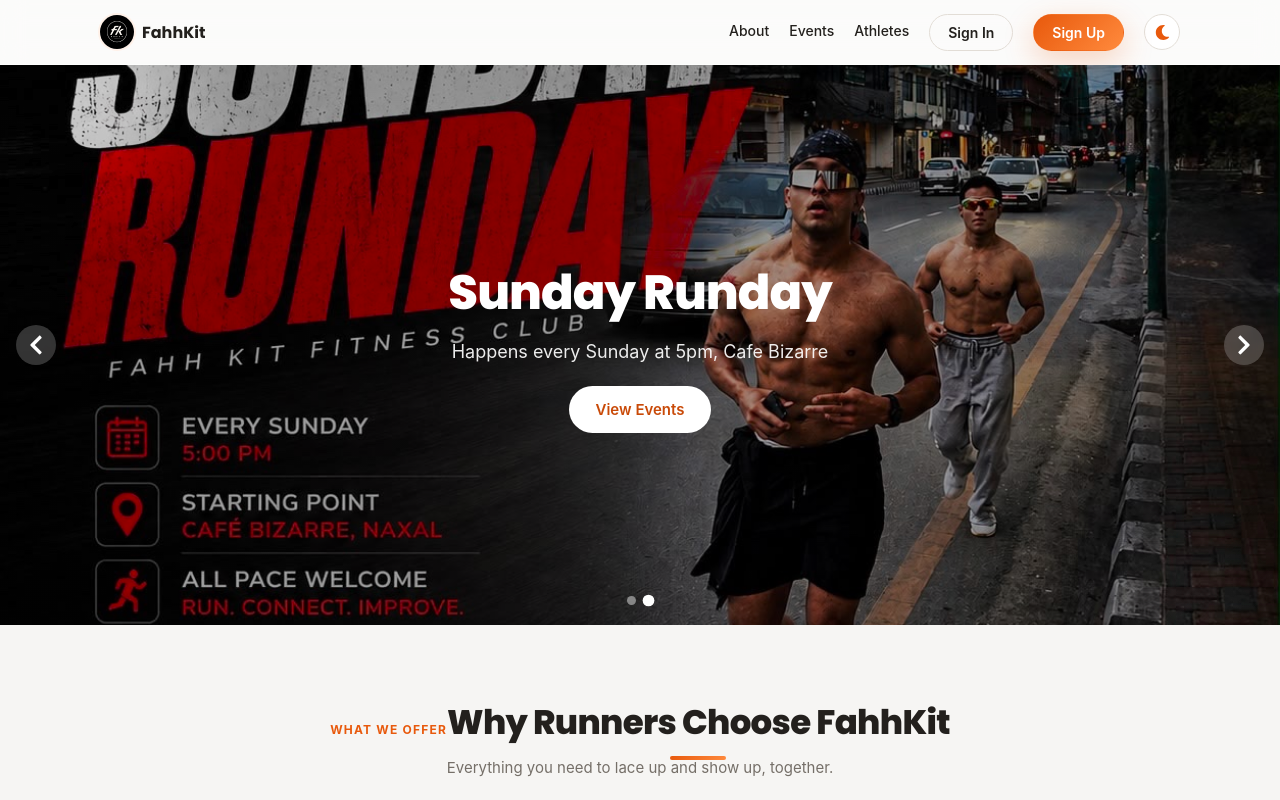
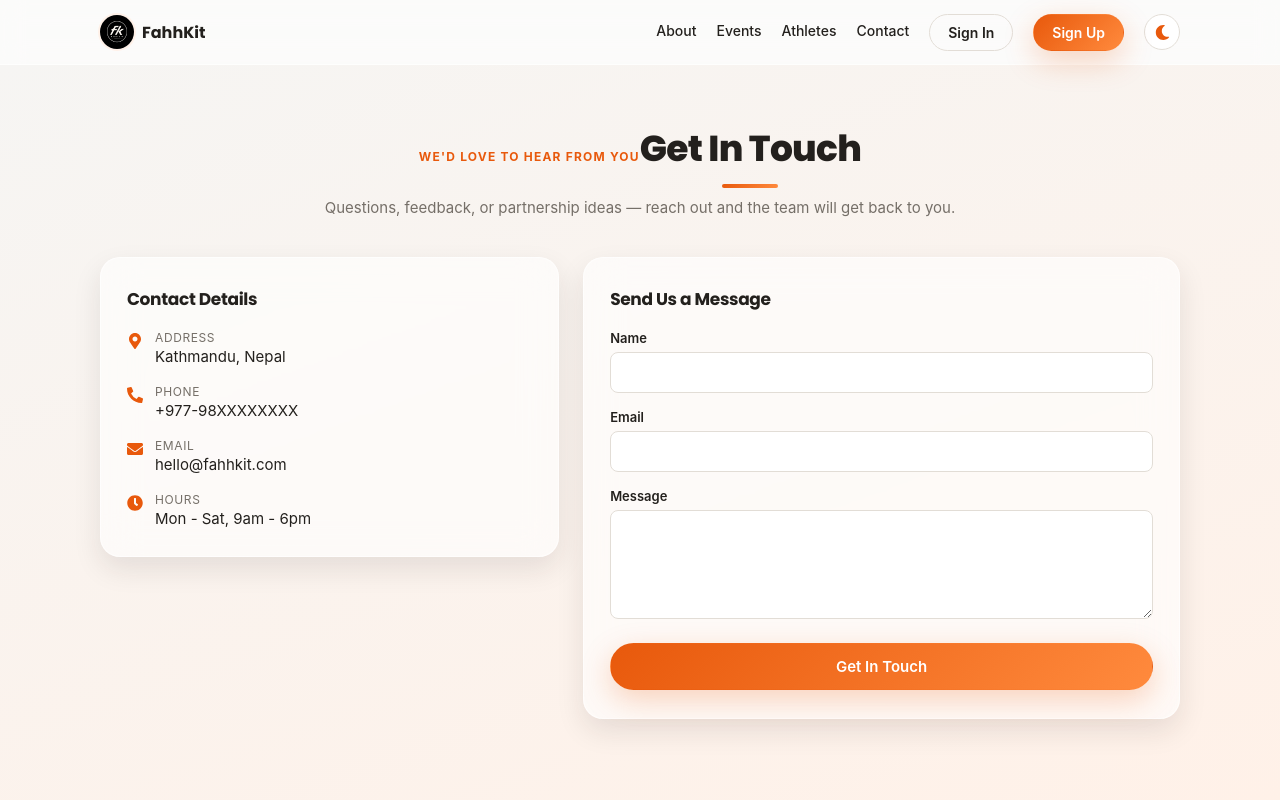
Before and after one commit to Jojan3990/fahhkit-frontend, a React (Vite) app: page /contact in a window 1280 px wide. Before the commit this address led to /. Shown: the top 800 px of the page. Built offline with nearby package versions, Linux system fonts and the light colour scheme.

Commit message:
fix: Design changes

```diff
--- a/src/App.jsx
+++ b/src/App.jsx
@@ -12,6 +12,7 @@
 import AthleteSearchPage from "./pages/AthleteSearchPage";
 import AthleteProfilePage from "./pages/AthleteProfilePage";
 import HistoryPage from "./pages/HistoryPage";
+import ContactPage from "./pages/ContactPage";
 
 export default function App() {
   useEffect(() => {
@@ -31,6 +32,7 @@
       <Route path="/athletes" element={<AthleteSearchPage />} />
       <Route path="/athletes/:userId" element={<AthleteProfilePage />} />
       <Route path="/history" element={<HistoryPage />} />
+      <Route path="/contact" element={<ContactPage />} />
       <Route path="*" element={<Navigate to="/" replace />} />
     </Routes>
   );
--- a/src/components/Footer.css
+++ b/src/components/Footer.css
@@ -2,19 +2,29 @@
   margin-top: auto;
   border-top: 1px solid var(--border);
   background: var(--card);
-  padding: 48px 0 0;
+  padding: 64px 0 0;
 }
 
 .footer-grid {
   display: grid;
   grid-template-columns: 1.4fr 1fr 1fr;
   gap: 32px;
-  padding-bottom: 32px;
+  padding-bottom: 56px;
 }
 
 .footer-brand .footer-logo {
+  display: flex;
+  align-items: center;
+  gap: 10px;
   font-weight: 800;
   font-size: 18px;
+}
+
+.footer-logo-img {
+  width: 32px;
+  height: 32px;
+  border-radius: 50%;
+  object-fit: cover;
 }
 
 .footer-brand p {
@@ -54,7 +64,8 @@
 
 .footer-bottom {
   border-top: 1px solid var(--border);
-  padding: 18px 0;
+  margin-top: 8px;
+  padding: 28px 0;
   font-size: 13px;
 }
 
--- a/src/components/Footer.jsx
+++ b/src/components/Footer.jsx
@@ -7,8 +7,11 @@
     <footer className="site-footer">
       <div className="section-inner footer-grid">
         <div className="footer-brand">
-          <span className="footer-logo">🏃 FahhKit</span>
-          <p>Say fk it and get it done — a run club for every pace.</p>
+          <span className="footer-logo">
+            <img src="/logo.png" alt="FahhKit" className="footer-logo-img" />
+            FahhKit
+          </span>
+          <p>Getting it done is what we live by!</p>
         </div>
 
         <div className="footer-col">
--- a/src/components/Navbar.jsx
+++ b/src/components/Navbar.jsx
@@ -77,6 +77,9 @@
           <Link to="/athletes" onClick={close}>
             Athletes
           </Link>
+          <Link to="/contact" onClick={close}>
+            Contact
+          </Link>
           {isAuthed ? (
             <div className="navbar-user-menu" ref={userMenuRef}>
               <button
--- /dev/null
+++ b/src/pages/ContactPage.css
@@ -0,0 +1,103 @@
+.contact-wrap {
+  min-height: calc(100vh - var(--header-h));
+  padding: 56px 0 80px;
+  background: linear-gradient(160deg, var(--bg) 0%, var(--brand-light) 100%);
+}
+
+.contact-grid {
+  display: grid;
+  grid-template-columns: 1fr 1.3fr;
+  gap: 24px;
+  align-items: start;
+}
+
+.contact-info,
+.contact-form-card {
+  padding: 28px 26px;
+}
+
+.contact-info h3,
+.contact-form-card h3 {
+  margin: 0 0 18px;
+  font-size: 17px;
+}
+
+.contact-details-list {
+  list-style: none;
+  margin: 0;
+  padding: 0;
+  display: flex;
+  flex-direction: column;
+  gap: 18px;
+}
+
+.contact-details-list li {
+  display: flex;
+  align-items: flex-start;
+  gap: 12px;
+}
+
+.contact-details-list svg {
+  color: var(--brand);
+  flex-shrink: 0;
+  margin-top: 3px;
+  font-size: 16px;
+}
+
+.contact-detail-label {
+  display: block;
+  font-size: 12px;
+  text-transform: uppercase;
+  letter-spacing: 0.05em;
+  color: var(--muted);
+}
+
+.contact-detail-value {
+  display: block;
+  font-size: 15px;
+  color: var(--text);
+  margin-top: 2px;
+}
+
+.contact-form-card .field {
+  margin-bottom: 16px;
+}
+
+.contact-form-card label {
+  display: block;
+  font-size: 13px;
+  font-weight: 600;
+  margin-bottom: 6px;
+}
+
+.contact-form-card input,
+.contact-form-card textarea {
+  width: 100%;
+  padding: 11px 12px;
+  border: 1px solid var(--border);
+  border-radius: 8px;
+  font-size: 14px;
+  font-family: inherit;
+  background: var(--card);
+  color: var(--text);
+  resize: vertical;
+}
+
+.contact-form-card input:focus,
+.contact-form-card textarea:focus {
+  outline: none;
+  border-color: var(--brand);
+  box-shadow: 0 0 0 3px var(--focus-ring);
+}
+
+.contact-form-card .btn-block {
+  font-size: 15px;
+  padding: 13px;
+  margin-top: 4px;
+}
+
+@media (max-width: 800px) {
+  .contact-grid {
+    grid-template-columns: 1fr;
+  }
+}
--- /dev/null
+++ b/src/pages/ContactPage.jsx
@@ -0,0 +1,125 @@
+import { useState } from "react";
+import { FaMapMarkerAlt, FaPhoneAlt, FaEnvelope, FaClock } from "react-icons/fa";
+import { postJson, ApiError } from "../api/client";
+import Navbar from "../components/Navbar";
+import SectionTitle from "../components/SectionTitle";
+import "./ContactPage.css";
+
+const INITIAL_FORM = { name: "", email: "", message: "" };
+
+// TODO: replace with real details when available
+const CONTACT_DETAILS = [
+  { icon: FaMapMarkerAlt, label: "Address", value: "Kathmandu, Nepal" },
+  { icon: FaPhoneAlt, label: "Phone", value: "+977-98XXXXXXXX" },
+  { icon: FaEnvelope, label: "Email", value: "hello@fahhkit.com" },
+  { icon: FaClock, label: "Hours", value: "Mon - Sat, 9am - 6pm" },
+];
+
+export default function ContactPage() {
+  const [form, setForm] = useState(INITIAL_FORM);
+  const [submitting, setSubmitting] = useState(false);
+  const [banner, setBanner] = useState(null);
+
+  function handleChange(e) {
+    const { name, value } = e.target;
+    setForm((prev) => ({ ...prev, [name]: value }));
+  }
+
+  async function handleSubmit(e) {
+    e.preventDefault();
+    setBanner(null);
+    if (!e.target.reportValidity()) return;
+
+    setSubmitting(true);
+    try {
+      await postJson("/v1/contact", form);
+      setForm(INITIAL_FORM);
+      setBanner({ kind: "success", message: "Thanks for reaching out! We'll get back to you soon." });
+    } catch (err) {
+      const message = err instanceof ApiError ? err.message : "Could not send your message. Please try again.";
+      setBanner({ kind: "error", message });
+    } finally {
+      setSubmitting(false);
+    }
+  }
+
+  return (
+    <>
+      <Navbar />
+      <div className="contact-wrap">
+        <div className="section-inner">
+          <SectionTitle
+            eyebrow="We'd Love to Hear From You"
+            title="Get In Touch"
+            subtitle="Questions, feedback, or partnership ideas — reach out and the team will get back to you."
+          />
+
+          <div className="contact-grid">
+            <div className="contact-info glass-card" data-aos="fade-up">
+              <h3>Contact Details</h3>
+              <ul className="contact-details-list">
+                {CONTACT_DETAILS.map(({ icon: Icon, label, value }) => (
+                  <li key={label}>
+                    <Icon />
+                    <div>
+                      <span className="contact-detail-label">{label}</span>
+                      <span className="contact-detail-value">{value}</span>
+                    </div>
+                  </li>
+                ))}
+              </ul>
+            </div>
+
+            <div className="contact-form-card glass-card" data-aos="fade-up" data-aos-delay="100">
+              <h3>Send Us a Message</h3>
+
+              {banner && <div className={`banner ${banner.kind}`}>{banner.message}</div>}
+
+              <form onSubmit={handleSubmit} noValidate>
+                <div className="field">
+                  <label htmlFor="name">Name</label>
+                  <input
+                    id="name"
+                    name="name"
+                    type="text"
+                    autoComplete="name"
+                    value={form.name}
+                    onChange={handleChange}
+                    required
+                  />
+                </div>
+                <div className="field">
+                  <label htmlFor="email">Email</label>
+                  <input
+                    id="email"
+                    name="email"
+                    type="email"
+                    autoComplete="email"
+                    value={form.email}
+                    onChange={handleChange}
+                    required
+                  />
+                </div>
+                <div className="field">
+                  <label htmlFor="message">Message</label>
+                  <textarea
+                    id="message"
+                    name="message"
+                    rows={5}
+                    value={form.message}
+                    onChange={handleChange}
+                    required
+                  />
+                </div>
+
+                <button type="submit" className="btn btn-primary btn-block" disabled={submitting}>
+                  {submitting ? "Sending..." : "Get In Touch"}
+                </button>
+              </form>
+            </div>
+          </div>
+        </div>
+      </div>
+    </>
+  );
+}
--- a/src/pages/LandingPage.css
+++ b/src/pages/LandingPage.css
@@ -157,6 +157,75 @@
   background: rgba(255, 255, 255, 0.12);
 }
 
+.whatsapp-band {
+  position: relative;
+  overflow: hidden;
+  background: linear-gradient(135deg, #1f8a4c 0%, #25d366 100%);
+  padding: 56px 0;
+}
+
+.whatsapp-blob-a,
+.whatsapp-blob-b {
+  background: rgba(255, 255, 255, 0.25);
+}
+
+.whatsapp-blob-a {
+  width: 240px;
+  height: 240px;
+  top: -70px;
+  left: -50px;
+}
+
+.whatsapp-blob-b {
+  width: 200px;
+  height: 200px;
+  bottom: -60px;
+  right: -30px;
+  animation-delay: -5s;
+}
+
+.whatsapp-inner {
+  position: relative;
+  z-index: 1;
+  display: flex;
+  align-items: center;
+  justify-content: space-between;
+  gap: 24px;
+  flex-wrap: wrap;
+}
+
+.whatsapp-inner h2 {
+  margin: 0 0 6px;
+  font-size: clamp(22px, 3.5vw, 30px);
+  color: #fff;
+}
+
+.whatsapp-inner p {
+  margin: 0;
+  max-width: 480px;
+  color: rgba(255, 255, 255, 0.85);
+}
+
+.whatsapp-inner .btn {
+  display: inline-flex;
+  align-items: center;
+  gap: 8px;
+  white-space: nowrap;
+  color: #1f8a4c;
+  background: #fff;
+}
+
+.whatsapp-inner .btn:hover {
+  background: rgba(255, 255, 255, 0.9);
+}
+
+@media (max-width: 560px) {
+  .whatsapp-inner {
+    flex-direction: column;
+    align-items: flex-start;
+  }
+}
+
 .btn-lg {
   padding: 13px 26px;
   font-size: 15px;
--- a/src/pages/LandingPage.jsx
+++ b/src/pages/LandingPage.jsx
@@ -1,5 +1,6 @@
 import { useEffect, useState } from "react";
 import { Link } from "react-router-dom";
+import { FaWhatsapp } from "react-icons/fa";
 import Navbar from "../components/Navbar";
 import Carousel from "../components/Carousel";
 import SectionTitle from "../components/SectionTitle";
@@ -36,6 +37,9 @@
     ),
   },
 ];
+
+// TODO: replace with the real WhatsApp community invite link
+const WHATSAPP_COMMUNITY_URL = "https://chat.whatsapp.com/REPLACE_ME";
 
 const FEATURES = [
   { icon: "👟", title: "Group Runs", text: "Weekly runs for every pace, from beginners to seasoned racers." },
@@ -158,6 +162,28 @@
         </div>
       </section>
 
+      <section className="whatsapp-band">
+        <span className="blob whatsapp-blob-a" aria-hidden="true" />
+        <span className="blob whatsapp-blob-b" aria-hidden="true" />
+        <div className="section-inner whatsapp-inner" data-aos="zoom-in">
+          <div>
+            <h2>Join Our WhatsApp Community</h2>
+            <p>
+              Connect with like-minded wellness enthusiasts, get exclusive tips and stay updated with our latest
+              events
+            </p>
+          </div>
+          <a
+            href={WHATSAPP_COMMUNITY_URL}
+            target="_blank"
+            rel="noopener noreferrer"
+            className="btn btn-primary btn-lg"
+          >
+            <FaWhatsapp /> Join Our WhatsApp Community
+          </a>
+        </div>
+      </section>
+
       <Footer />
     </div>
   );
```
